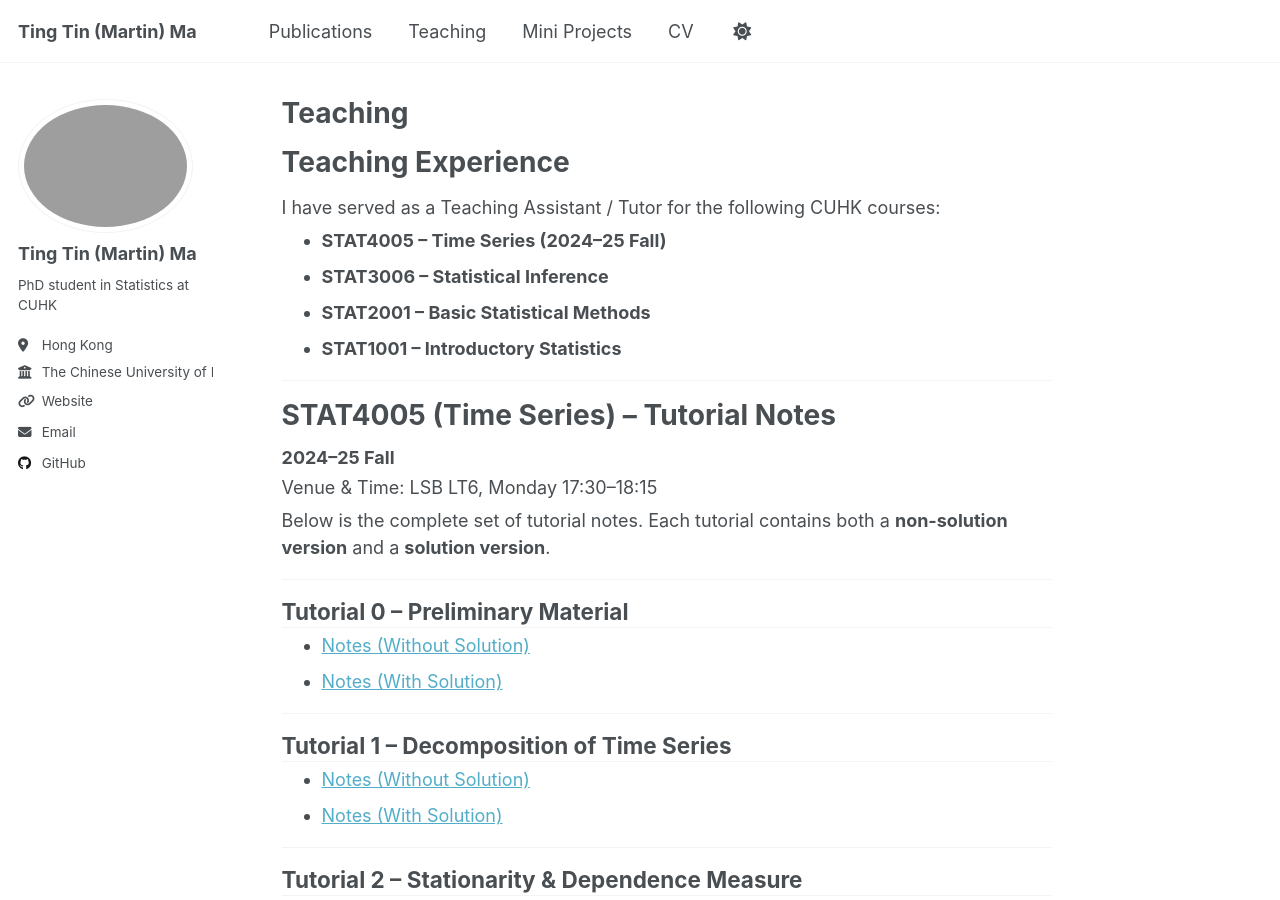
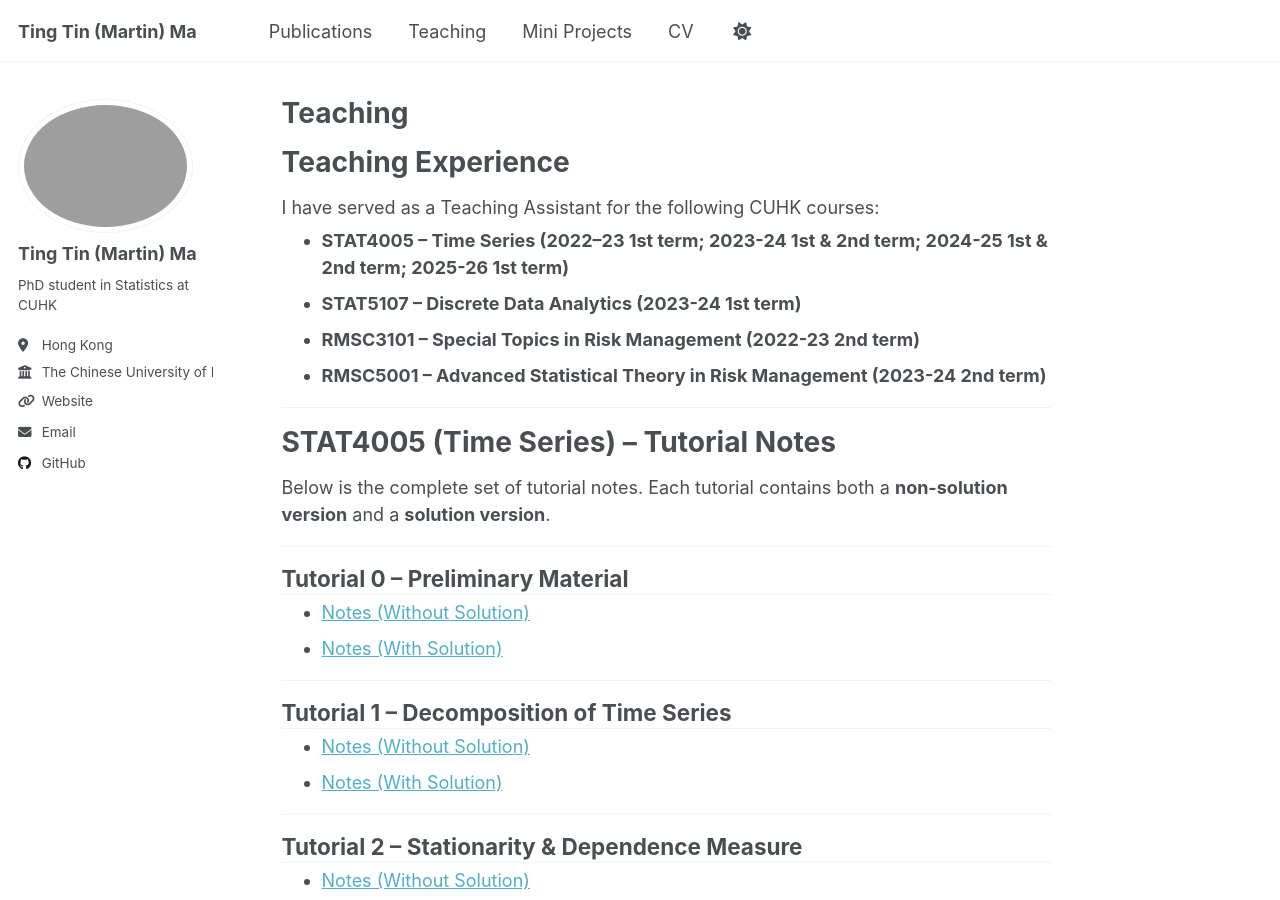
Before and after one commit to martinmtt0902/martinmtt0902.github.io, a Jekyll site: the page built from _pages/teaching.md, in a window 1280 px wide and 900 px high. Built offline with Jekyll 4.4.1, drawn with Linux system fonts in a browser that asks for light colours; a script that is not in the unit is left out.

Commit message:
Update teaching.md

```diff
--- a/_pages/teaching.md
+++ b/_pages/teaching.md
@@ -7,19 +7,16 @@ author_profile: true
 
 # Teaching Experience
 
-I have served as a Teaching Assistant / Tutor for the following CUHK courses:
+I have served as a Teaching Assistant for the following CUHK courses:
 
-- **STAT4005 – Time Series (2024–25 Fall)**
-- **STAT3006 – Statistical Inference**
-- **STAT2001 – Basic Statistical Methods**
-- **STAT1001 – Introductory Statistics**
+- **STAT4005 – Time Series (2022–23 1st term; 2023-24 1st & 2nd term; 2024-25 1st & 2nd term; 2025-26 1st term)**
+- **STAT5107 – Discrete Data Analytics (2023-24 1st term)**
+- **RMSC3101 – Special Topics in Risk Management (2022-23 2nd term)**
+- **RMSC5001 – Advanced Statistical Theory in Risk Management (2023-24 2nd term)**
 
 ---
 
 # STAT4005 (Time Series) – Tutorial Notes
-### 2024–25 Fall
-Venue & Time: LSB LT6, Monday 17:30–18:15
-
 Below is the complete set of tutorial notes. Each tutorial contains both a **non-solution version** and a **solution version**.
 
 ---
```
